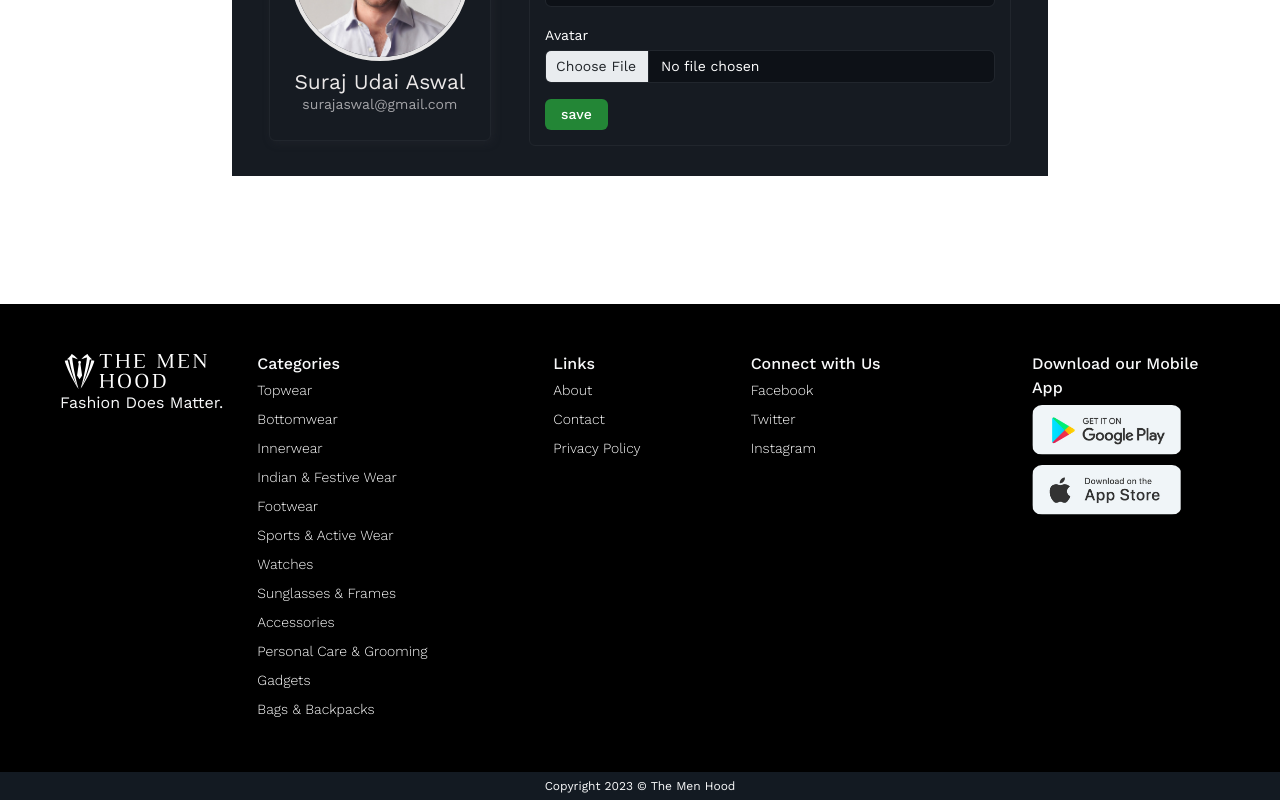
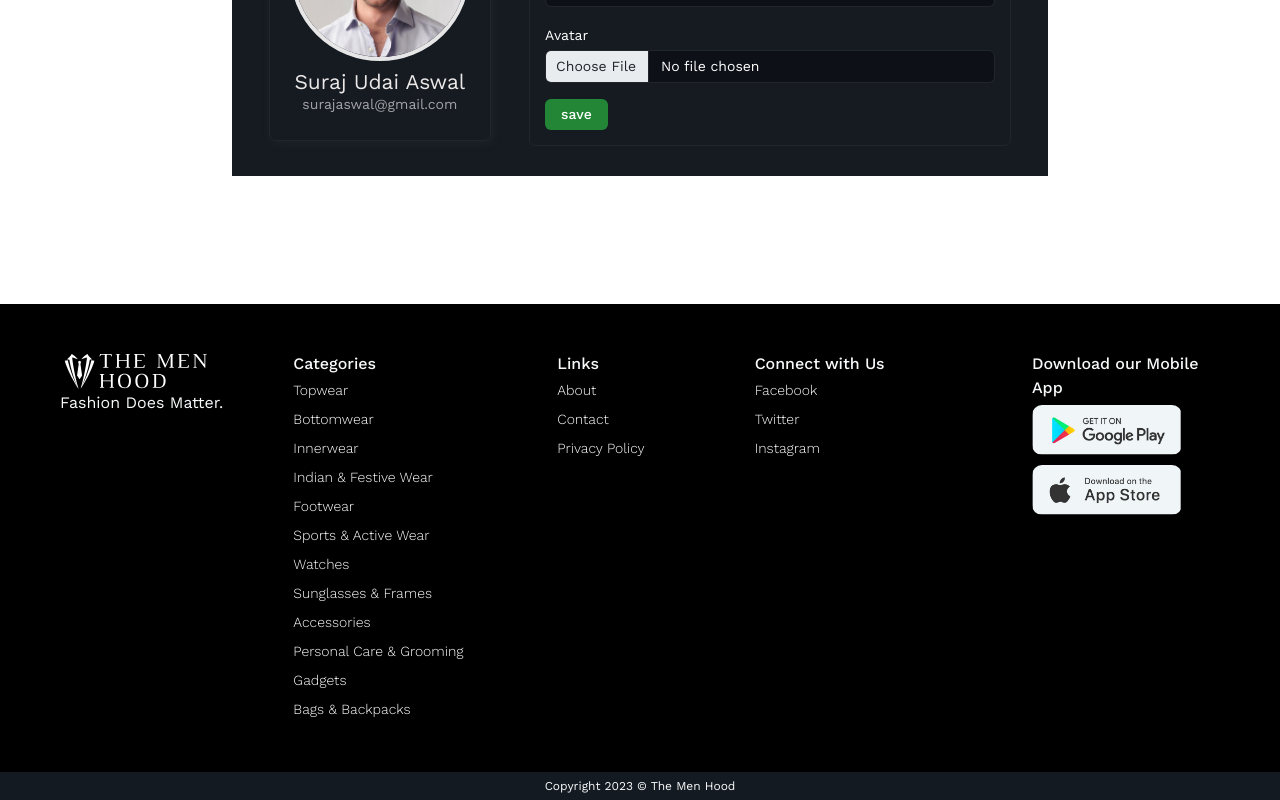
Before and after one commit to Salvelop07/Themenhood, a React (Create React App) app in the folder frontend/: page /user/account in a window 1280 px wide. Shown: the part 360-1160 px from the top of the page. Built offline with nearby package versions, Linux system fonts and the light colour scheme; a web font is replaced by a local one.

Commit message:
Footer fixed

```diff
--- a/frontend/src/components/layout/footer/footer.js
+++ b/frontend/src/components/layout/footer/footer.js
@@ -23,13 +23,13 @@ const Footer = () => {
           />
           <span className="text-light mt-2">Fashion Does Matter.</span>
         </div>
-        <div className="col-md-3">
+        <div className="col-md-3 px-md-5">
           <strong className="text-light">Categories</strong>
           <div className="nav-footer">
             <Category />
           </div>
         </div>
-        <div className="col-md-2">
+        <div className="col-md-2 px-md-3">
           <strong className="text-light">Links</strong>
           <div className="nav-footer">
             <a href="https://www.facebook.com/">About</a>
@@ -37,7 +37,7 @@ const Footer = () => {
             <a href="https://www.facebook.com/">Privacy Policy</a>
           </div>
         </div>
-        <div className="col-md-2">
+        <div className="col-md-2 px-md-3">
           <strong className="text-light">Connect with Us</strong>
           <div className="nav-footer">
             <a href="https://www.facebook.com/">Facebook</a>
@@ -45,7 +45,7 @@ const Footer = () => {
             <a href="https://www.facebook.com/">Instagram</a>
           </div>
         </div>
-        <div className="col-md-3 app-store social-box">
+        <div className="col-md-3 app-store social-box pr-md-2">
           <strong className="text-light">Download our Mobile App</strong>
           <div className="app-store-box">
             <a href="https://play.google.com/store/games?hl=en&gl=US&pli=1">
```
